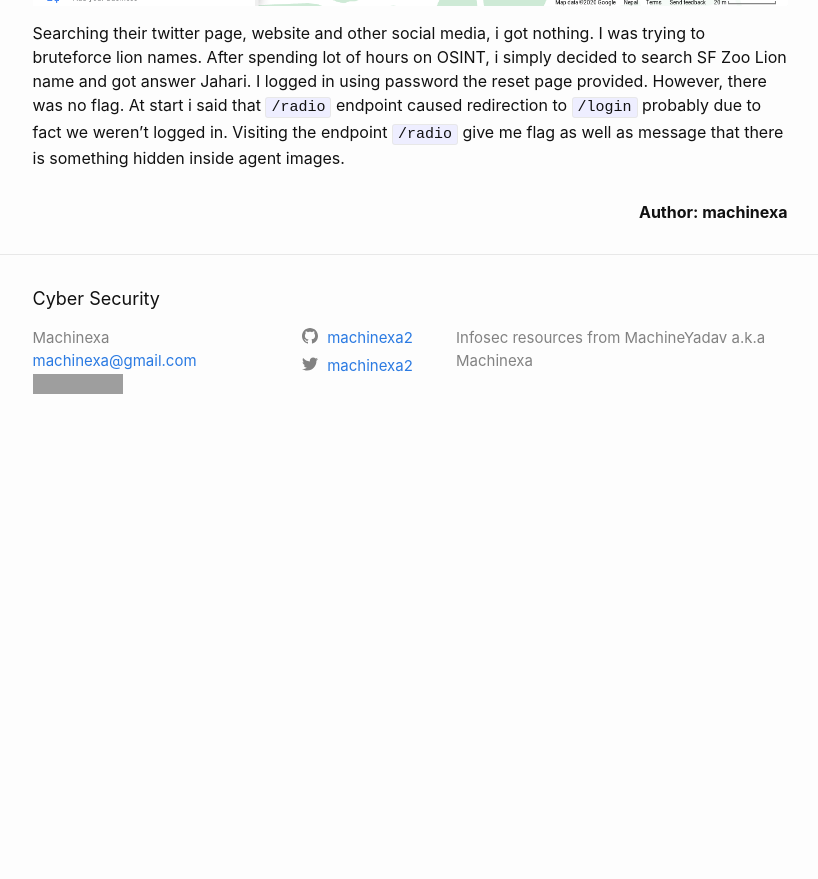
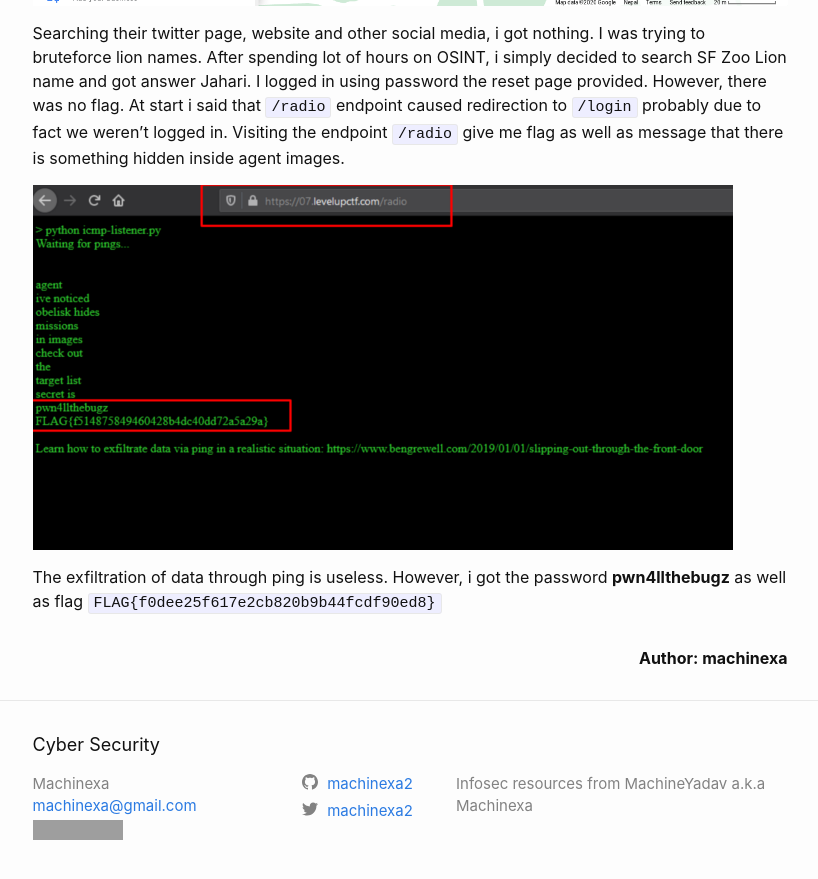
Before and after one commit to machinexa2/machinexa2.github.io, a Jekyll site: the page built from writeups/_posts/2020-08-30-bugcrowd0x07.markdown, in a window 1280 px wide and 900 px high, scrolled down 3675 px. Shown: the top 879 px of the window, without its empty margins (230-1048 px from the left). Built offline with Jekyll 4.4.1, drawn with Linux system fonts in a browser that asks for light colours; before the commit the page ends 4130 px from its top, so only the background shows below that; grey boxes are pictures that could not be loaded.

Commit message:
02:47:05 PM 09/04/2020

```diff
--- a/writeups/_posts/2020-08-30-bugcrowd0x07.markdown
+++ b/writeups/_posts/2020-08-30-bugcrowd0x07.markdown
@@ -72,6 +72,10 @@ Nothing interesting except those usernames. I tried using all those usernames in
 **2) Whats your favourite hobby?**
 I was stuck at this point and looking at discussion in discord and talking with some friends, i got hint to OSINT by geolocation. I used googlemaps for this purpose and got a zoo name **San Francisco Zoo**.
 
-![Encrypted Chat](/writeups/assets/images/bugcrowd0x07_googlemaps_osint.png)
+![Googlemap OSINT](/writeups/assets/images/bugcrowd0x07_googlemaps_osint.png)
 
 Searching their twitter page, website and other social media, i got nothing. I was trying to bruteforce lion names. After spending lot of hours on OSINT, i simply decided to search SF Zoo Lion name and got answer Jahari. I logged in using password the reset page provided. However, there was no flag. At start i said that `/radio` endpoint caused redirection to `/login` probably due to fact we weren't logged in. Visiting the endpoint `/radio` give me flag as well as message that there is something hidden inside agent images.
+
+![Radio Endpoint](/writeups/assets/images/bugcrowd0x07_radio_endpoint.png)
+
+The exfiltration of data through ping is useless. However, i got the password **pwn4llthebugz** as well as flag `FLAG{f0dee25f617e2cb820b9b44fcdf90ed8}`
```
Also changed, not shown: writeups/assets/images/bugcrowd0x07_radio_endpoint.png (added), 1 other file.
